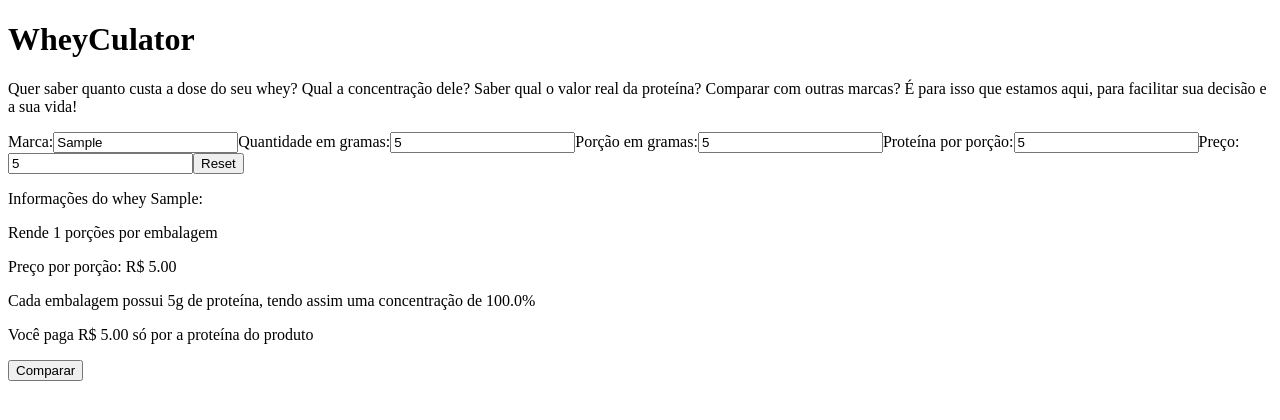
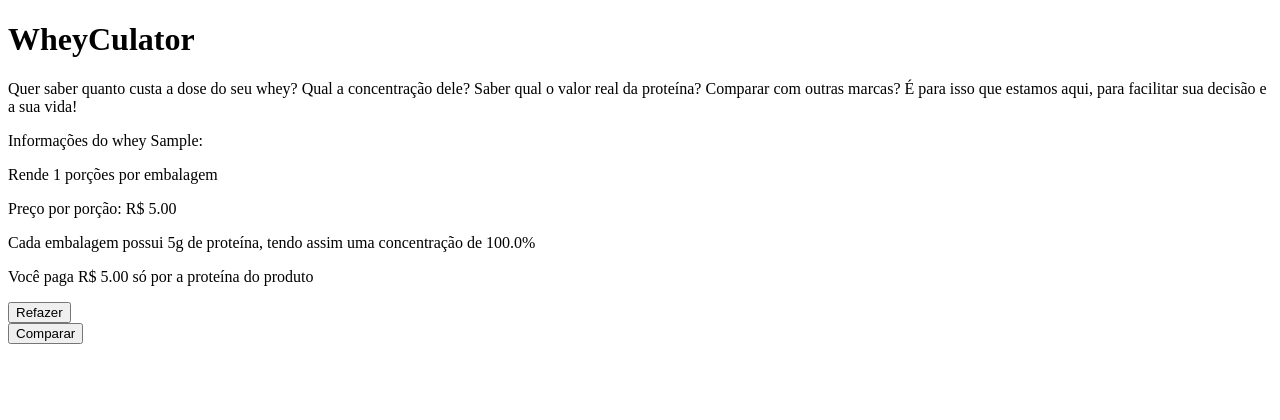
Before and after one commit to caio-cmc/calcuwhey, a React (Create React App) app: page / in a window 1280 px wide. Both pictures are taken after typing "Sample", "5", "5", "5", "5" into the empty fields and a click on the button "Calcular". Shown: the top 420 px of the page. Built offline with nearby package versions, Linux system fonts and the light colour scheme.

Commit message:
hide form on calc

```diff
--- a/src/Components/CalcButton.jsx
+++ b/src/Components/CalcButton.jsx
@@ -29,8 +29,7 @@ function CalcButton(props) {
 
   return (
     <button onClick={ calculate ? resetForm : handleCalc }>
-    {/* <button onClick={ handleCalc }> */}
-      { calculate ? "Reset" : "Calcular" }
+      { calculate ? "Refazer" : "Calcular" }
     </button>
   );
 }
--- a/src/Components/WheyForm.jsx
+++ b/src/Components/WheyForm.jsx
@@ -70,6 +70,19 @@ function WheyForm(props) {
           X
         </button>
       }
+      {
+        calculate ? (
+          <div>
+            <p>{ `Informações do whey ${ brand[i] }:` }</p>
+            <p>{ `Rende ${ servingQuant[i] } porções por embalagem` }</p>
+            <p>{ `Preço por porção: R$ ${ servingPrice[i] }` }</p>
+            <p>{ `Cada embalagem possui ${ totalProtein[i] }g de proteína, tendo assim uma concentração de ${ proteinConcentration[i] }%` }</p>
+            <p>{ `Você paga R$ ${proteinPrice[i]} só por a  proteína do produto` }</p>
+          </div>
+        )
+       :
+        (
+          <div>
             <label>
               Marca:
               <input
@@ -115,18 +128,9 @@ function WheyForm(props) {
                 required
                 />
             </label>
+          </div>
+      ) }
       { !comparison && <CalcButton ind={ i } />}
-      {
-        calculate && (
-          <div>
-            <p>{ `Informações do whey ${ brand[i] }:` }</p>
-            <p>{ `Rende ${ servingQuant[i] } porções por embalagem` }</p>
-            <p>{ `Preço por porção: R$ ${ servingPrice[i] }` }</p>
-            <p>{ `Cada embalagem possui ${ totalProtein[i] }g de proteína, tendo assim uma concentração de ${ proteinConcentration[i] }%` }</p>
-            <p>{ `Você paga R$ ${proteinPrice[i]} só por a  proteína do produto` }</p>
-          </div>
-        )
-      }
     </form>
   );
 }
--- a/src/Pages/MainPage.jsx
+++ b/src/Pages/MainPage.jsx
@@ -21,16 +21,19 @@ function MainPage() {
       </div>
       {/* descrições e informações */}
       {/* formulario de informações da proteína, usar o estado de comparação para renderizar ou não o segundo formulário */}
+      <div>
         <WheyForm ind="0" />
         {
           comparison ?
-          <div>
             <WheyForm ind="1" />
-            <CalcButton ind={["0", "1"]} />
-          </div> :
+            :
             <button onClick={ HandleComp }>
               Comparar
             </button>
+        }
+      </div>
+      {
+        comparison && <CalcButton ind={["0", "1"]} />
       }
       {/* footer */}
     </main>
```
Lines whose indentation alone changed are shown as unchanged.
